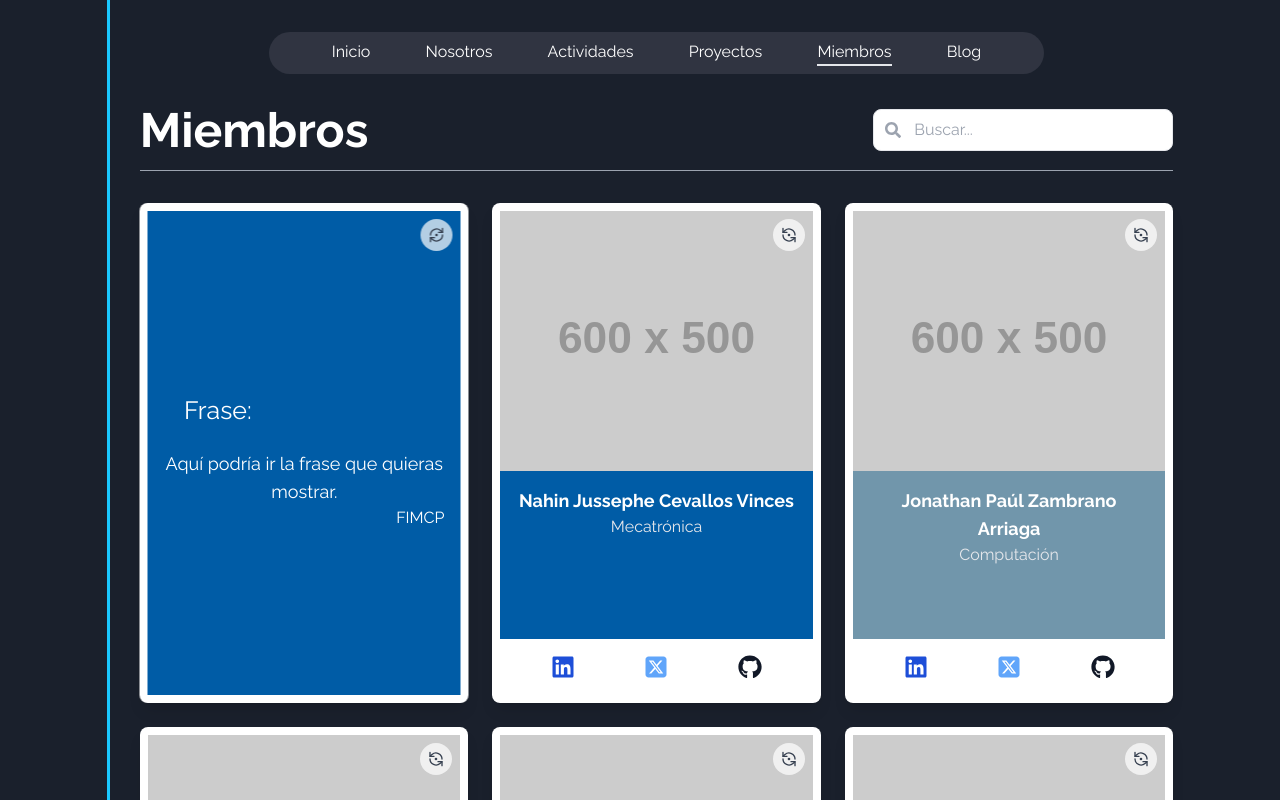
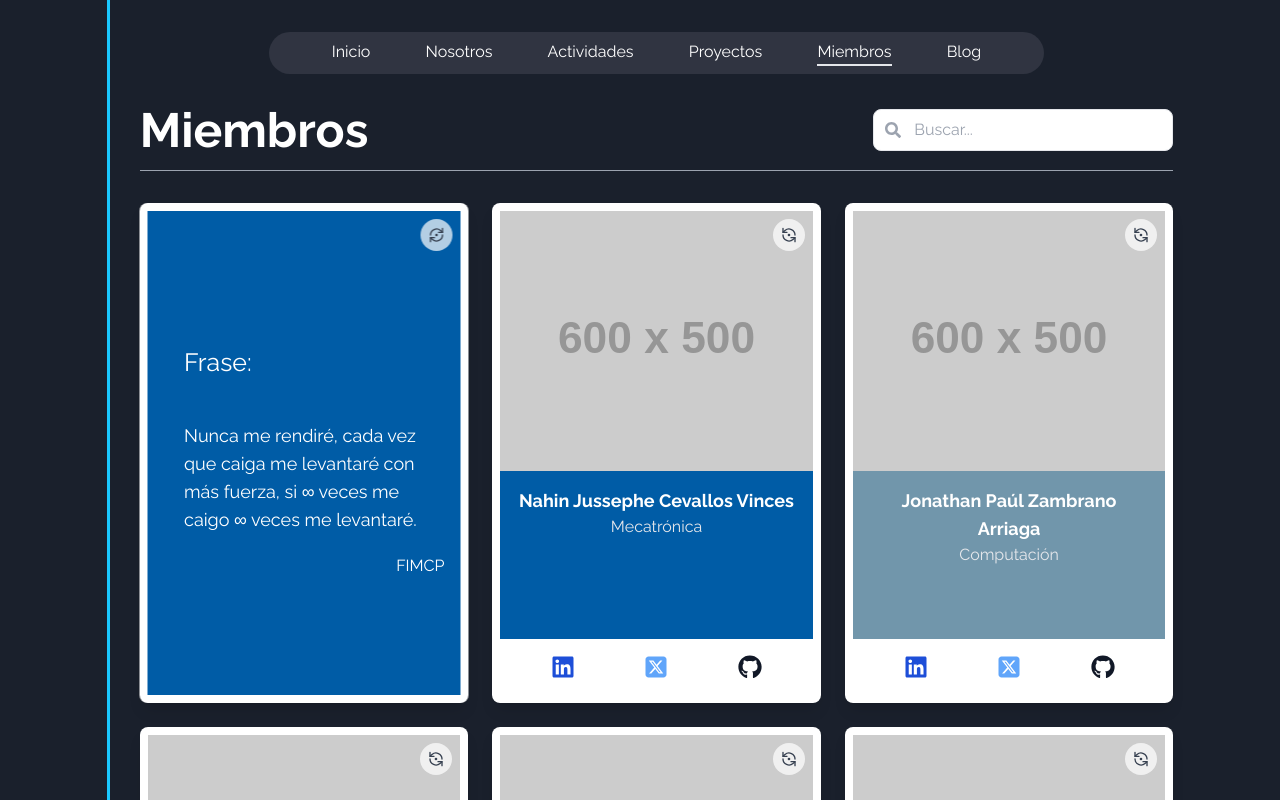
Before and after one commit to Taws-Espol/web, a React (Vite) app: page /miembros in a window 1280 px wide. Both pictures are taken after a click on the element 436 px from the left and 235 px from the top of the page. Shown: the top 800 px of the page. Built offline with nearby package versions, Linux system fonts and the light colour scheme.

Commit message:
Update elements

```diff
--- a/src/data/members.js
+++ b/src/data/members.js
@@ -4,7 +4,8 @@ export const members = [
     photo: "",
     major: "Mecatrónica",
     mail: "kfernand@espol.edu.ec",
-    frase: "",
+    frase:
+      "Nunca me rendiré, cada vez que caiga me levantaré con más fuerza, si ∞ veces me caigo ∞ veces me levantaré.",
     facultad: "FIMCP",
     redes: [
       {
--- a/src/pages/members/CardInformation.jsx
+++ b/src/pages/members/CardInformation.jsx
@@ -33,6 +33,7 @@ const CardInformation = ({
   name,
   major,
   faculty,
+  frase,
   imageUrl,
   socialLinks = {},
 }) => {
@@ -77,10 +78,10 @@ const CardInformation = ({
               <LuRefreshCcwDot className="w-4 h-4 text-gray-700 z-10" />
             </div>
             <div className="transform rotate-y-180 w-full">
-              <h1 className="text-[25px] mx-5 mb-5 text-white -z-10">Frase:</h1>
-              <p className="text-center text-white text-lg inverted-text">
-                Aquí podría ir la frase que quieras mostrar.
-              </p>
+              <h1 className="text-[25px] mx-5 mb-5  text-white -z-10">
+                Frase:
+              </h1>
+              <p className=" text-white text-lg inverted-text p-5">{frase}</p>
               <div className="flex justify-end">
                 <div className="text-white">{faculty}</div>
               </div>
--- a/src/pages/members/Members.jsx
+++ b/src/pages/members/Members.jsx
@@ -85,6 +85,7 @@ function Cards() {
             key={index}
             name={item.name}
             major={item.major}
+            frase={item.frase}
             faculty={item.facultad}
             imageUrl="https://via.placeholder.com/600x500"
             socialLinks={item.redes}
```
